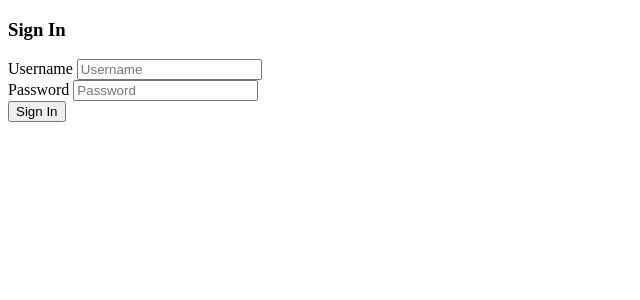
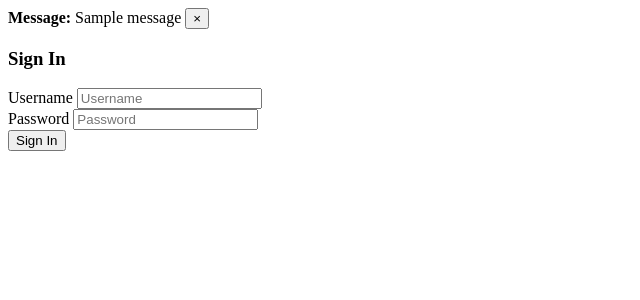
Before and after one commit to Grootcode21/Django-Authentication, a Django app: page /signin in a window 1280 px wide. Shown: the top 300 px of the page, without its empty margins (0-640 px from the left). Run offline with Django 4.2, Linux system fonts and the light colour scheme; one stand-in notice (Sample message) is shown.

Commit message:
signin file

```diff
--- a/templates/authentication/signin.html
+++ b/templates/authentication/signin.html
@@ -6,6 +6,16 @@
     <title>Authentication</title>
 </head>
 <body>
+
+        {% for message in messages %}
+        <div class="alert alert-{{ message.tags }} alert-dismissible fade show" role="alert">
+        <strong>Message:</strong> {{ message }}
+        <button type="button" class="close" data-dismiss="alert" aria-label="Close">
+        <span aria-hidden="true">&times;</span>
+        </button>
+        </div>
+        {% endfor %}
+
     <h3>Sign In</h3>
 
     <form action="/signin" method="post">
```
